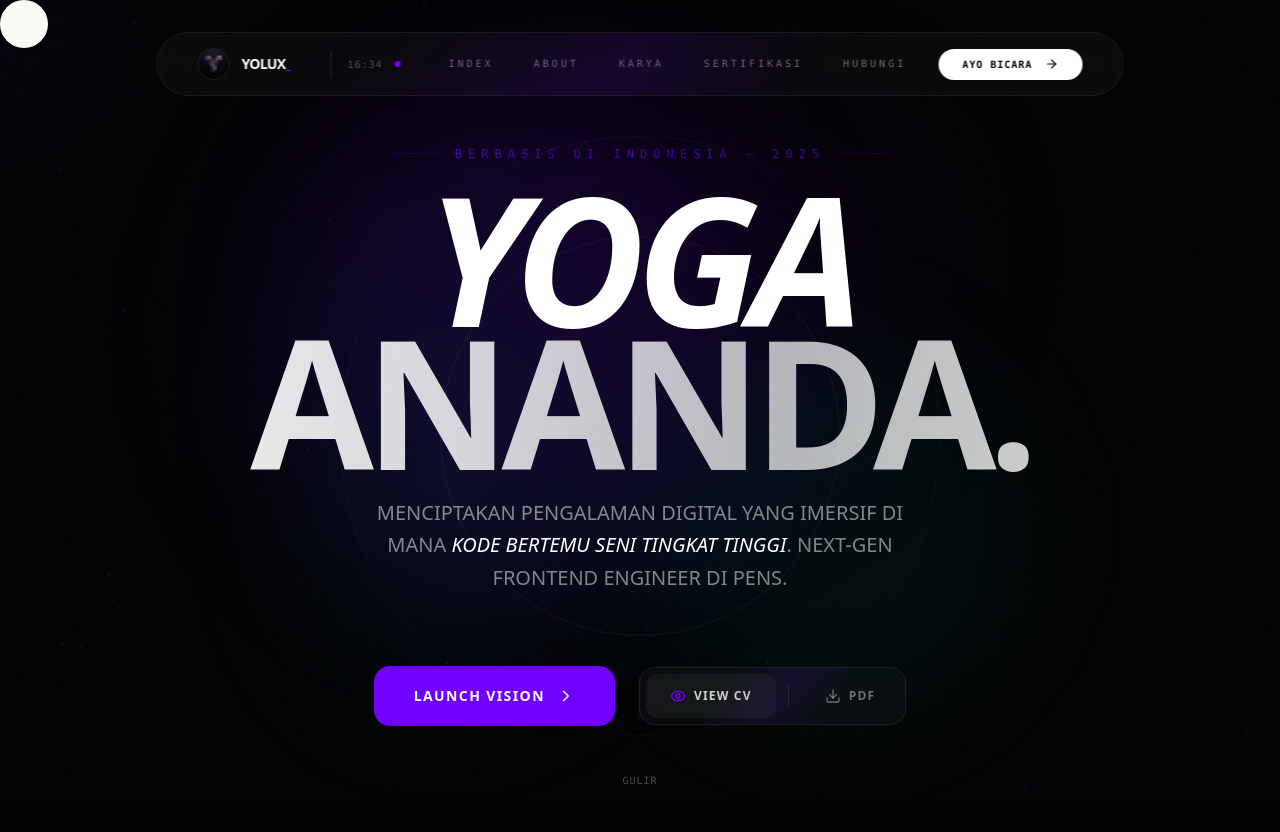
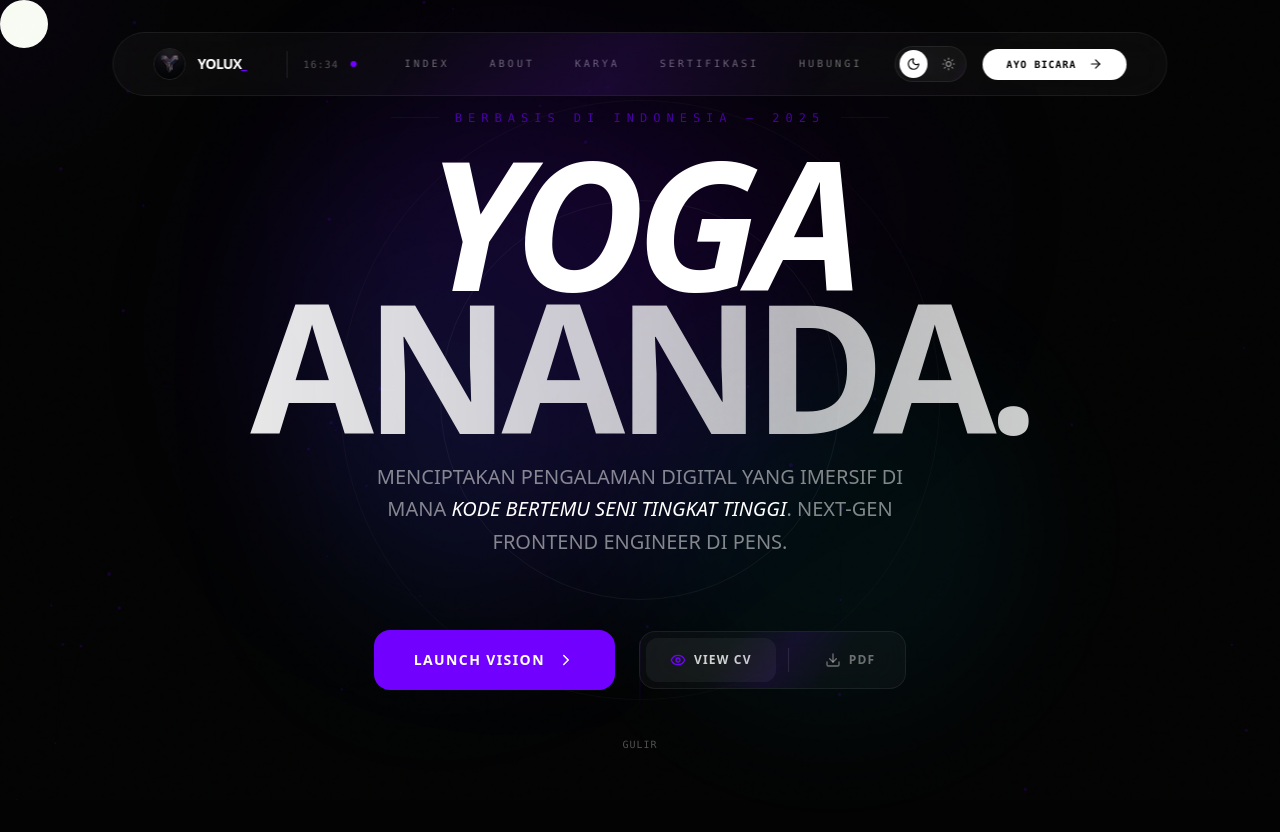
Before and after one commit to Rapprince29/Portofolio2, a Next.js app in the folder p-next/: page / in a window 1280 px wide. Shown: the top 832 px of the page. Built offline with nearby package versions, Linux system fonts and the light colour scheme.

Commit message:
feat: move theme toggle to navbar for better visibility

```diff
--- a/p-next/src/app/page.tsx
+++ b/p-next/src/app/page.tsx
@@ -13,8 +13,7 @@ import CertificateCard from '@/components/CertificateCard'
 import { projects, academicHistory, certificates } from '@/constants/data'
 import {
   ArrowUpRight, Download, Camera, Code2,
-  Briefcase, Globe, Mail, Music, ChevronRight, Eye,
-  Sun, Moon
+  Briefcase, Globe, Mail, Music, ChevronRight, Eye
 } from 'lucide-react'
 
 if (typeof window !== 'undefined') {
@@ -34,18 +33,9 @@ export default function Home() {
   const [progress, setProgress] = useState(0)
 
   const [isMounted, setIsMounted] = useState(false)
-  const [theme, setTheme] = useState('dark')
   const [hoveredProject, setHoveredProject] = useState<number | null>(null)
   const [selectedCert, setSelectedCert] = useState<any>(null)
   const [showModal, setShowModal] = useState(false)
-
-  useEffect(() => {
-    if (theme === 'light') {
-      document.documentElement.classList.add('light')
-    } else {
-      document.documentElement.classList.remove('light')
-    }
-  }, [theme])
 
   const cvURL = "/cv/CV_YOGA.pdf"
 
@@ -484,22 +474,6 @@ export default function Home() {
         ref={cursorRef}
         className="fixed top-0 left-0 w-12 h-12 bg-[#fff] rounded-full pointer-events-none z-[99999998] hidden lg:block mix-blend-difference will-change-transform"
       />
-
-      {/* THEME TOGGLE BUTTON */}
-      <button
-        onClick={() => setTheme(theme === 'dark' ? 'light' : 'dark')}
-        onMouseEnter={() => gsap.to(cursorRef.current, { scale: 2.5, duration: 0.4, ease: "back.out(2)" })}
-        onMouseLeave={() => gsap.to(cursorRef.current, { scale: 1, duration: 0.4, ease: "power2.out" })}
-        className="fixed bottom-8 right-8 md:bottom-12 md:right-12 z-[1000] w-[72px] h-9 glass-panel rounded-full flex items-center p-1 cursor-pointer transition-all duration-500 border-white/20 hover:border-accent shadow-[0_0_20px_rgba(0,0,0,0.5)] overflow-hidden"
-      >
-         <div className="absolute inset-0 flex justify-between items-center px-2.5 opacity-50 pointer-events-none">
-            <Moon size={14} className="text-white" />
-            <Sun size={14} className="text-white" />
-         </div>
-         <div className={`relative w-7 h-7 rounded-full flex items-center justify-center transition-transform duration-500 z-10 ${theme === 'light' ? 'translate-x-9 bg-black' : 'translate-x-0 bg-white'}`}>
-            {theme === 'dark' ? <Moon size={14} className="text-black" /> : <Sun size={14} className="text-white" />}
-         </div>
-      </button>
 
       {/* AMBIENT BACKGROUND */}
       <div className="cursor-flashlight" />
--- a/p-next/src/components/Navbar.tsx
+++ b/p-next/src/components/Navbar.tsx
@@ -1,6 +1,6 @@
 'use client'
 import { useState, useEffect, useRef } from 'react'
-import { Menu, X, ArrowRight, Circle } from 'lucide-react'
+import { Menu, X, ArrowRight, Circle, Sun, Moon } from 'lucide-react'
 import gsap from 'gsap'
 
 import Image from 'next/image'
@@ -17,8 +17,17 @@ export default function Navbar() {
   const [isCollapsed, setIsCollapsed] = useState(false)
   const [isOpen, setIsOpen] = useState(false)
   const [time, setTime] = useState('')
+  const [theme, setTheme] = useState('dark')
   const lastScrollY = useRef(0)
   const navRef = useRef<HTMLDivElement>(null)
+
+  useEffect(() => {
+    if (theme === 'light') {
+      document.documentElement.classList.add('light')
+    } else {
+      document.documentElement.classList.remove('light')
+    }
+  }, [theme])
 
   useEffect(() => {
     const handleScroll = () => {
@@ -77,9 +86,24 @@ export default function Navbar() {
                  ))}
                </div>
 
-               <a href="#contact" className="hidden md:flex items-center gap-3 bg-white text-black px-6 py-2 rounded-full text-[10px] font-mono font-bold tracking-widest hover:bg-accent hover:text-white transition-all whitespace-nowrap">
-                 AYO BICARA <ArrowRight size={14} />
-               </a>
+               <div className="hidden md:flex items-center gap-4 ml-auto">
+                 <button
+                   onClick={() => setTheme(theme === 'dark' ? 'light' : 'dark')}
+                   className="relative w-[72px] h-9 glass-panel rounded-full flex items-center p-1 cursor-none transition-all duration-500 border-white/20 hover:border-accent overflow-hidden"
+                 >
+                    <div className="absolute inset-0 flex justify-between items-center px-2.5 opacity-50 pointer-events-none">
+                       <Moon size={14} className="text-white" />
+                       <Sun size={14} className="text-white" />
+                    </div>
+                    <div className={`relative w-7 h-7 rounded-full flex items-center justify-center transition-transform duration-500 z-10 ${theme === 'light' ? 'translate-x-9 bg-black' : 'translate-x-0 bg-white'}`}>
+                       {theme === 'dark' ? <Moon size={14} className="text-black" /> : <Sun size={14} className="text-white" />}
+                    </div>
+                 </button>
+
+                 <a href="#contact" className="flex items-center gap-3 bg-white text-black px-6 py-2 rounded-full text-[10px] font-mono font-bold tracking-widest hover:bg-accent hover:text-white transition-all whitespace-nowrap">
+                   AYO BICARA <ArrowRight size={14} />
+                 </a>
+               </div>
 
                <button className="md:hidden text-white ml-auto" onClick={() => setIsOpen(true)}>
                  <Menu size={20} />
```
